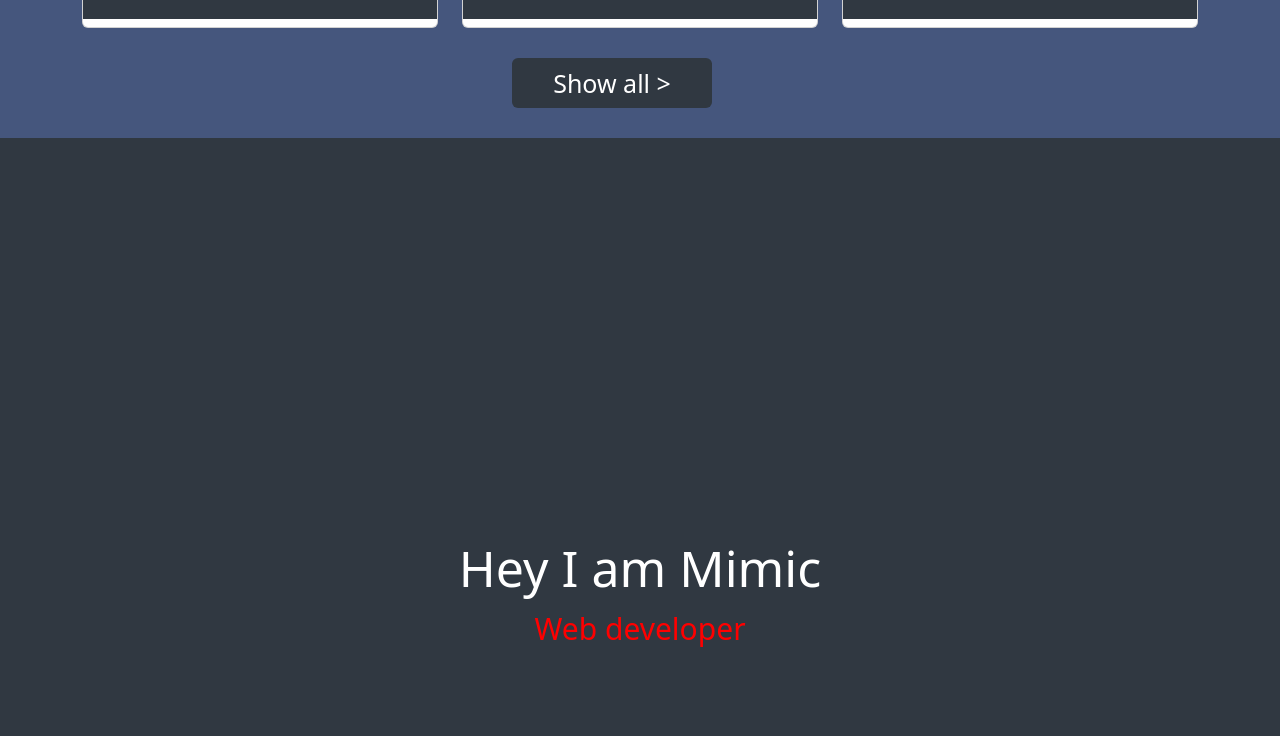
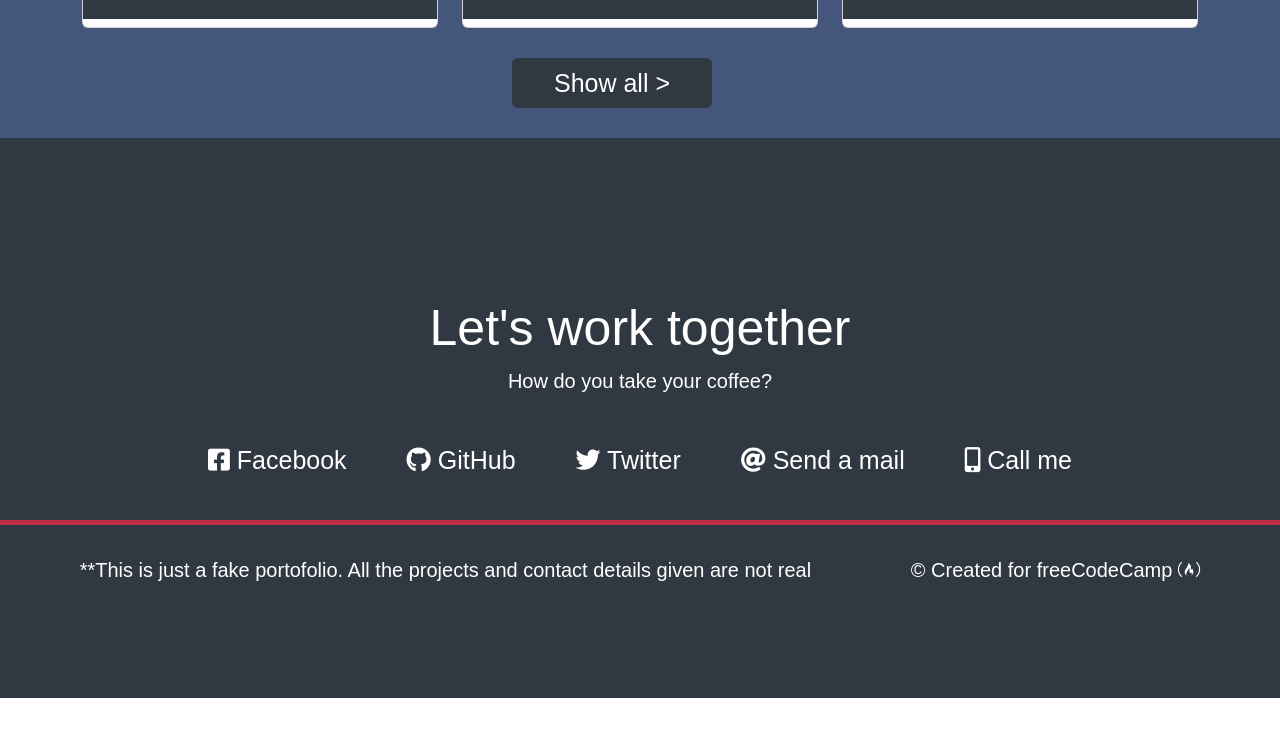
Before and after one commit to jrermi12/Ermias-and-Agrey, a plain HTML site: page index.html in a window 1280 px wide. Shown: the part 1970-2706 px from the top of the page. After the commit the page ends 2668 px from the top, so only its background shows below. Drawn offline with nearby package versions, Linux system fonts and the light colour scheme.

Commit message:
Added more styling

```diff
--- a/css/style.css
+++ b/css/style.css
@@ -1,11 +1,11 @@
 body {
     padding: 0;
     margin: 0;
+    font-family: 'Raleway', sans-serif;
 }
 #welcome-section{
     background-color: #303841;
     height: 100vh;
-    /* text-align: center; */
     color: white;
 }
 
@@ -82,3 +82,55 @@ p {
     background-color: #303841;
     height: 50px;
 }
+
+.contact {
+    display: flex;
+    justify-content: center;
+    border-bottom: 5px solid #be3144;
+    padding-bottom: 10px;
+
+}
+
+#unique {
+    color: #ffff;
+    font-size: 20px;
+}
+
+.contact-details {
+    background-color: #303841;
+    margin: 30px;
+    font-weight: 70px;
+    font-size: 25px;
+    color: white;
+    justify-content: center;
+    text-decoration: none;
+}
+
+.footer {
+    display: flex;
+    justify-content: space-evenly;
+    padding-top: 10px;
+}
+
+.footer p {
+    font-size: 20px;
+    color: #ffff;
+    padding: 20px;
+}
+
+.footer p a {
+    color: #ffff;
+    text-decoration: none;
+}
+
+#contact-section {
+    background-color: #303841;
+    height: 70vh;
+    color: white;
+}
+
+#contact-section h1 {
+    font-size: 50px;
+    text-align: center;
+    padding-top: 20vh;
+}
--- a/index.html
+++ b/index.html
@@ -5,7 +5,12 @@
     <title>Fork Me! FCC: Test Suite Template</title>
     <link href="https://cdn.jsdelivr.net/npm/bootstrap@5.3.0-alpha1/dist/css/bootstrap.min.css" rel="stylesheet" integrity="sha384-GLhlTQ8iRABdZLl6O3oVMWSktQOp6b7In1Zl3/Jr59b6EGGoI1aFkw7cmDA6j6gD" crossorigin="anonymous">
     <link rel="stylesheet" href="css/style.css">
-
+    <link
+    rel="stylesheet"
+    href="https://use.fontawesome.com/releases/v5.8.2/css/all.css"
+    integrity="sha384-oS3vJWv+0UjzBfQzYUhtDYW+Pj2yciDJxpsK1OYPAYjqT085Qq/1cq5FLXAZQ7Ay"
+    crossorigin="anonymous"
+  />
   </head>
 
   <body>
@@ -109,9 +114,43 @@
 
     </section>
 
-    <section id="welcome-section">
-      <h1>Hey I am Mimic</h1>
-      <p>Web developer</p>
+    <section id="contact-section">
+      <h1>Let's work together</h1>
+      <p id="unique">How do you take your coffee?</p>
+
+      <div class="contact">
+        <a
+        href="https://facebook.com/freecodecamp"
+        target="_blank"
+         class="contact-details"
+        ><i class="fab fa-facebook-square"></i> Facebook</a
+        >
+      <a
+        id="profile-link"
+        href="https://github.com/freecodecamp"
+        target="_blank"
+        class="contact-details"
+        ><i class="fab fa-github"></i> GitHub</a
+      >
+      <a
+        href="https://twitter.com/freecodecamp"
+        target="_blank"
+        class="contact-details"
+        ><i class="fab fa-twitter"></i> Twitter</a
+      >
+      <a href="/cdn-cgi/l/email-protection#3e5b465f534e525b7e5b465f534e525b105d5153" class="contact-details"><i class="fas fa-at"></i> Send a mail</a
+      >
+      <a href="tel:555-555-5555" class="contact-details"
+        ><i class="fas fa-mobile-alt"></i> Call me</a
+      >
+    </div>
+
+    <div class="footer">
+<p>**This is just a fake portofolio. All the projects and contact details given are not real</p>
+<p>&copy; Created for <a href="https://www.freecodecamp.com/" target="_blank">freeCodeCamp <i class="fab fa-free-code-camp"></i></a>
+</p>
+    </div>
+      </div>
    </section>
 
 
```
